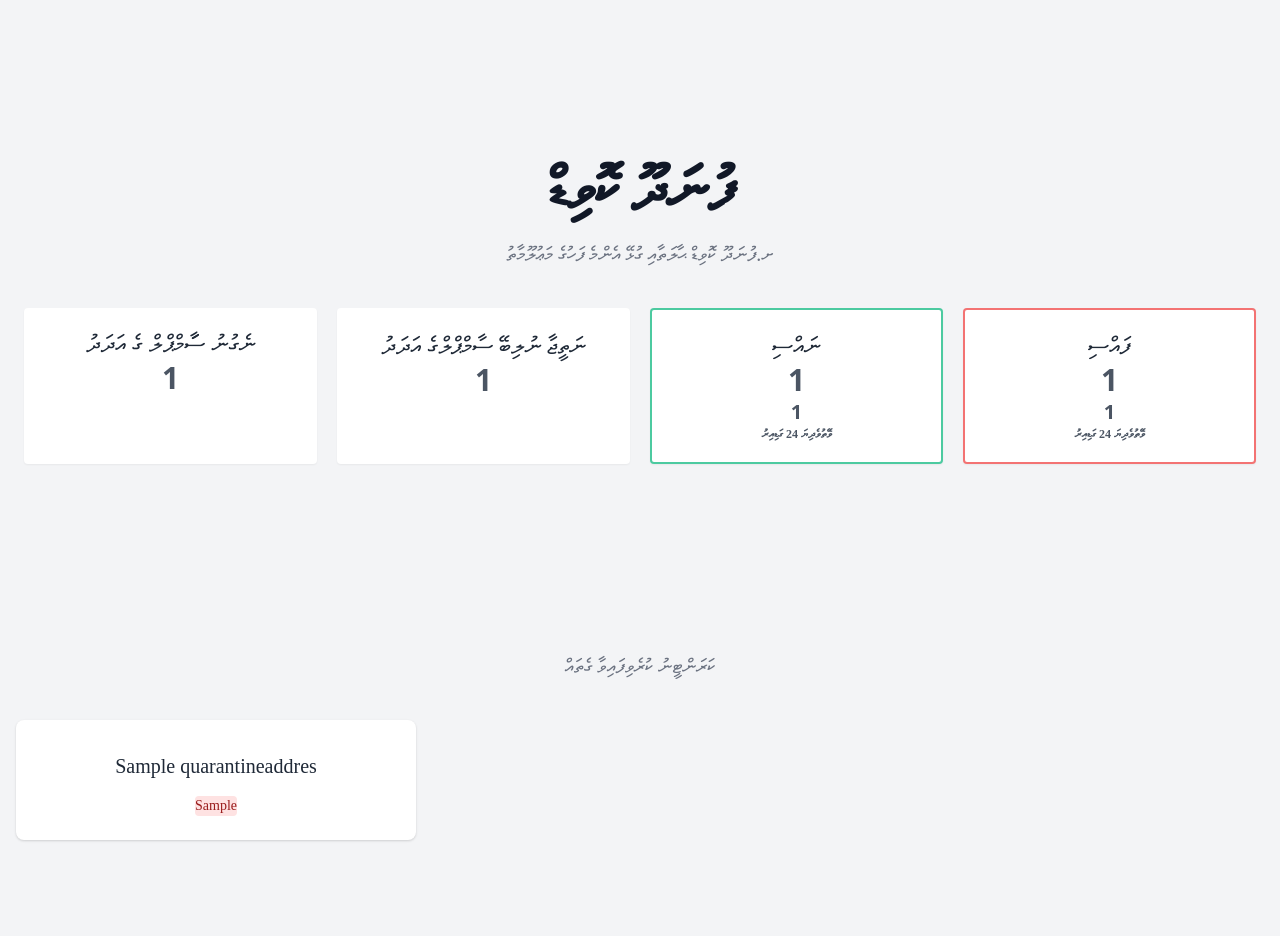
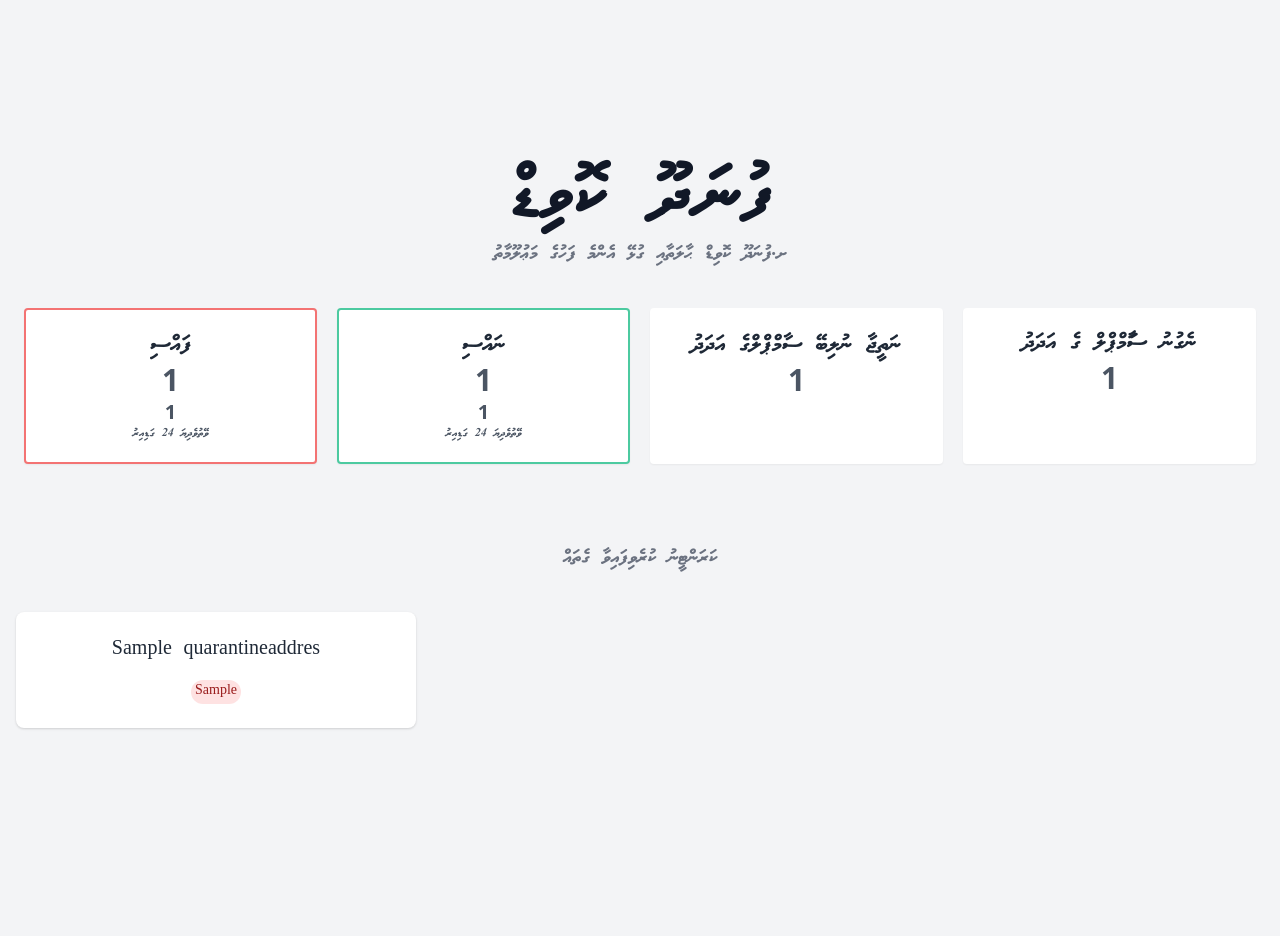
Before and after one commit to Dharisd/covid_dash, a Django app: page / in a window 1280 px wide. After the commit the page ends 729 px from the top, so only its background shows below. Run offline with Django 3.2, Linux system fonts and the light colour scheme; tables that the repository leaves empty hold one stand-in row (values such as "Sample post"); some web fonts are replaced.

Commit message:
all for tonight

```diff
--- a/covid_stat/settings.py
+++ b/covid_stat/settings.py
@@ -26,7 +26,7 @@ SECRET_KEY = 'django-insecure-l-$9+kq(oy7xi7(#a!n9frbrmdqc#mr=b#%xr^_9oos#e@upw2
 DEBUG = True
 
 ALLOWED_HOSTS = ['*']
-
+STATIC_URL = '/static/'
 
 # Application definition
 
--- a/covid_stat/urls.py
+++ b/covid_stat/urls.py
@@ -15,8 +15,10 @@ Including another URLconf
 """
 from django.contrib import admin
 from django.urls import path,include
+from django.conf import settings
+from django.conf.urls.static import static
 
 urlpatterns = [
     path('admin/', admin.site.urls),
     path('', include("dash.urls")),
-]
+]+ static(settings.STATIC_URL, document_root=settings.STATIC_ROOT)
--- a/dash/templates/dash/index.html
+++ b/dash/templates/dash/index.html
@@ -1,5 +1,5 @@
+{% load static %}
 <html>
-
 <head>
     <meta charset="utf-8">
     <meta name="viewport" content="width=device-width, initial-scale=1">
@@ -10,14 +10,12 @@
     <style>
         @font-face {
             font-family: "mv waheed";
-            src: url(https://dhivehi.mv/fonts/data/df/MV_Waheed.otf
-)format("opentype");
+            src: url("{% static 'MV_Waheed.otf' %}" )format("opentype");
         }
 
         @font-face {
-            font-family: "mv aaamu fk";
-            src: url(https://fonadhoo.com/fonts/aammu.ttf
-)format("truetype");
+            font-family: "mv typer";
+            src: url("{% static 'mvtyper.ttf' %}" )format("truetype");
         }
     </style>
 
@@ -32,17 +30,6 @@
 
                             </a>
                             <div class="-mr-2 flex items-center md:hidden">
-                                <button type="button"
-                                    class="bg-gray-50 rounded-md p-2 inline-flex items-center justify-center text-gray-400 hover:text-gray-500 hover:bg-gray-100 focus:outline-none focus:ring-2 focus:ring-inset focus:ring-indigo-500"
-                                    aria-expanded="false">
-                                    <span class="sr-only">Open main menu</span>
-                                    <!-- Heroicon name: outline/menu -->
-                                    <svg class="h-6 w-6" xmlns="http://www.w3.org/2000/svg" fill="none"
-                                        viewBox="0 0 24 24" stroke="currentColor" aria-hidden="true">
-                                        <path stroke-linecap="round" stroke-linejoin="round" stroke-width="2"
-                                            d="M4 6h16M4 12h16M4 18h16" />
-                                    </svg>
-                                </button>
                             </div>
                         </div>
                     </div>
@@ -55,10 +42,10 @@
 
         </div>
 
-        <main class="mt-16 mx-auto bg-gray-100 max-w-7xl px-4 sm:mt-24">
+        <main class="mt-8 mx-auto bg-gray-100 max-w-7xl px-4 sm:mt-24">
             <div class="text-center">
                 <h1 class="text-4xl tracking-tight font-extrabold text-gray-900 sm:text-5xl md:text-6xl">
-                    <span class="block xl:inline" style="	font-family: 'mv waheed' ;">ފުނަދޫ ކޮވިޑް</span>
+                    <span class="block xl:inline" style="	font-family: 'mv typer' ;">ފުނަދޫ ކޮވިޑް</span>
 
                 </h1>
                 <p class="mt-3 max-w-md mx-auto text-base text-gray-500 sm:text-lg md:mt-5 md:text-xl md:max-w-3xl"
@@ -72,38 +59,44 @@
             <div class="flex  text-right bg-gray-100 dark:bg-gray-900">
                 <div class="container  text-right px-2 mx-auto my-10">
                     <div class="grid gap-5 sm:grid-cols-2 lg:grid-cols-4">
-                        <div class="p-5 bg-white order-3 border-2 border-green-500 border-opacity-75 rounded shadow-sm">
+                        <div class="p-5 bg-white order-2 border-2 border-green-500 border-opacity-75 rounded shadow-sm">
                             <div class="text-2xl text-gray-800 text-center" style="font-family: 'mv waheed';">ނައްސި
                             </div>
                             <div class="">
-                                <div class="text-3xl text-center font-bold text-gray-600 ">{{samples.negative_samples}}</div>
+                                <div class="text-3xl text-center font-bold text-gray-600 ">{{samples.negative_samples}}
+                                </div>
                             </div>
-                            <div class="text-xl text-center font-bold text-gray-600 ">{{samples.negative_samples_last_day}}</div>
-                            <div class="text-xs text-center font-bold text-gray-600 " style="font-family: 'mv waheed';">
+                            <div class="text-xl text-center font-bold text-gray-600 ">
+                                {{samples.negative_samples_last_day}}</div>
+                            <div class="text-xs text-center  text-gray-600 " style="font-family: 'mv waheed';">
                                 ވޭތުވެދިޔަ 24 ގަޑިއިރު</div>
                         </div>
-                        <div class="p-5 border-2 order-4 border-red-500 border-opacity-75 bg-white rounded  shadow-sm">
+                        <div class="p-5 border-2 order-1 border-red-500 border-opacity-75 bg-white rounded  shadow-sm">
                             <div class="text-2xl  text-gray-800 text-center" style="font-family: 'mv waheed';">ފައްސި
                             </div>
                             <div class="">
-                                <div class="text-3xl text-center font-bold text-gray-600 ">{{samples.positive_samples}}</div>
-                                <div class="text-xl text-center font-bold text-gray-600 ">{{samples.negative_samples_last_day}}</div>
-                                <div class="text-xs text-center font-bold text-gray-600 "
+                                <div class="text-3xl text-center font-bold text-gray-600 ">{{samples.positive_samples}}
+                                </div>
+                                <div class="text-xl text-center font-bold text-gray-600 ">
+                                    {{samples.negative_samples_last_day}}</div>
+                                <div class="text-xs text-center text-gray-600 "
                                     style="font-family: 'mv waheed';"> ވޭތުވެދިޔަ 24 ގަޑިއިރު</div>
                             </div>
                         </div>
-                        <div class="p-5 border-2 order-2 border-green-500 border-opacity-0 bg-white rounded shadow-sm">
+                        <div class="p-5 border-2 order-3 border-green-500 border-opacity-0 bg-white rounded shadow-sm">
                             <div class="text-2xl  text-gray-800 text-center" style="font-family: 'mv waheed';">ނަތީޖާ
                                 ނުލިބޭ ސާމްޕްލްގެ އަދަދު</div>
                             <div class="">
-                                <div class="text-3xl text-center font-bold text-gray-600 ">{{samples.waiting_samples}}</div>
+                                <div class="text-3xl text-center font-bold text-gray-600 ">{{samples.waiting_samples}}
+                                </div>
                             </div>
                         </div>
-                        <div class="p-5 bg-white order-1  rounded shadow-sm">
+                        <div class="p-5 bg-white order-4  rounded shadow-sm">
                             <div class="text-2xl text-gray-800 text-center" style="font-family: 'mv waheed';">ނެގުނު
                                 ސަާމްޕްލް ގެ އަދަދު</div>
                             <div class="">
-                                <div class="text-3xl text-center font-bold text-gray-600 ">{{samples.waiting_samples}}</div>
+                                <div class="text-3xl text-center font-bold text-gray-600 ">{{samples.waiting_samples}}
+                                </div>
                             </div>
                         </div>
                     </div>
@@ -117,30 +110,30 @@
 
 
 
-            <div class="mt-32 flex flex-col justify-center">
-                <p class="mt-3 max-w-md mx-auto text-base text-gray-500 sm:text-lg md:mt-5 md:text-xl md:max-w-3xl"
+            <div class="mt-5 flex flex-col justify-center">
+                <p class="mt-3 text-2xl max-w-md mx-auto text-base text-gray-500 sm:text-lg md:mt-5 md:text-xl md:max-w-3xl"
                     style="font-family: 'mv waheed';">
                     ކަރަންޓީނު ކުރެވިފައިވާ ގެތައް
                 </p>
-                {%if q_addresses %}
-                {% for address in q_addresses%}
                 <ul class="grid grid-cols-1 gap-6 sm:grid-cols-2 lg:grid-cols-3 mt-10">
+                    {%if q_addresses%}
+                    {% for address in q_addresses%}
                     <li class="col-span-1 bg-white rounded-lg shadow divide-y divide-gray-200">
                         <div class="w-full flex text-right justify-between p-6 space-x-6">
-                            <div class="flex-1 space-y-2 truncate">
+                            <div class="flex-1 truncate">
                                 <div class="text-center">
-                                    <h3 class="text-gray-800 mb-4 text-xl mt-2 font-large "
+                                    <h3 class="text-gray-800 mb-4 text-xl  font-large truncate"
                                         style="font-family: 'mv waheed';">{{address.name}}</h3>
 
-                                    <div
-                                        class=" inline-block text-red-800 text-sm font-medium bg-red-100 rounded"
-                                        style="font-family: 'mv waheed';">{{address.reason}}</div>
+                                    <span
+                                        class=" inline-block px-1 py-0.5 text-red-800 text-sm font-medium bg-red-100 rounded-full"
+                                        style="font-family: 'mv waheed';">{{address.reason}}</span>
                                 </div>
                             </div>
                         </div>
 
                     </li>
-                    {%endfor%}
+                    {% endfor %}
                     {% endif %}
 
 
```
Also changed, not shown: dash/static/MVFaseyha.woff2 (added), dash/static/MV_Waheed.otf (added), dash/static/mv-aammu-fk.ttf (added), dash/static/mvtyper.ttf (added).
